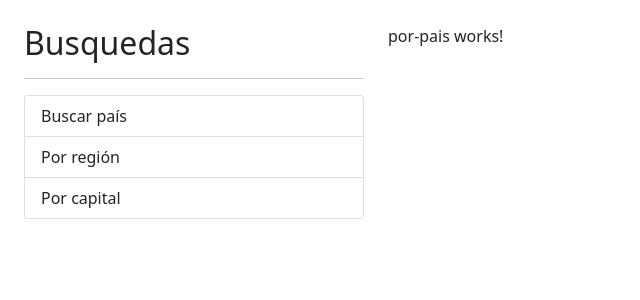
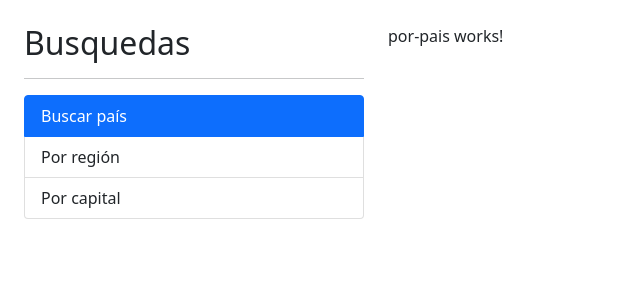
Before and after one commit to Xelacnnister/03-paisesApp, an Angular app: page / in a window 1280 px wide. Shown: the top 300 px of the page, without its empty margins (0-640 px from the left). Built offline with nearby package versions, Linux system fonts and the light colour scheme.

Commit message:
RouterLink, RouterLinkActive, [rLActiveOptions]

```diff
--- a/src/app/app.component.html
+++ b/src/app/app.component.html
@@ -4,9 +4,26 @@
         <h2>Busquedas</h2>
         <hr>
         <ul class="list-group">
-            <li class="list-group-item">Buscar país</li>
-            <li class="list-group-item">Por región</li>
-            <li class="list-group-item">Por capital</li>
+            <li routerLink=""
+                routerLinkActive="active"
+                [routerLinkActiveOptions]="{ exact: true}"
+                class="list-group-item"
+            ><!--routerLinkActive="active" aplica la clase "active" cuando está en la ruta del <li> *** [routerLinkActiveOptions]="{ exact: true}" sirve para que el routerLinkActive="active" solo se active cuando la ruta es exacta(full, '' no lo activaria)-->
+                Buscar país
+            </li>
+            <li routerLink="region"
+                routerLinkActive="active"
+                class="list-group-item"
+            >
+                Por región
+            </li>
+
+            <li routerLink="capital"
+                routerLinkActive="active"
+                class="list-group-item"
+            >
+                Por capital
+            </li>
         </ul>
     </div>
 
```
